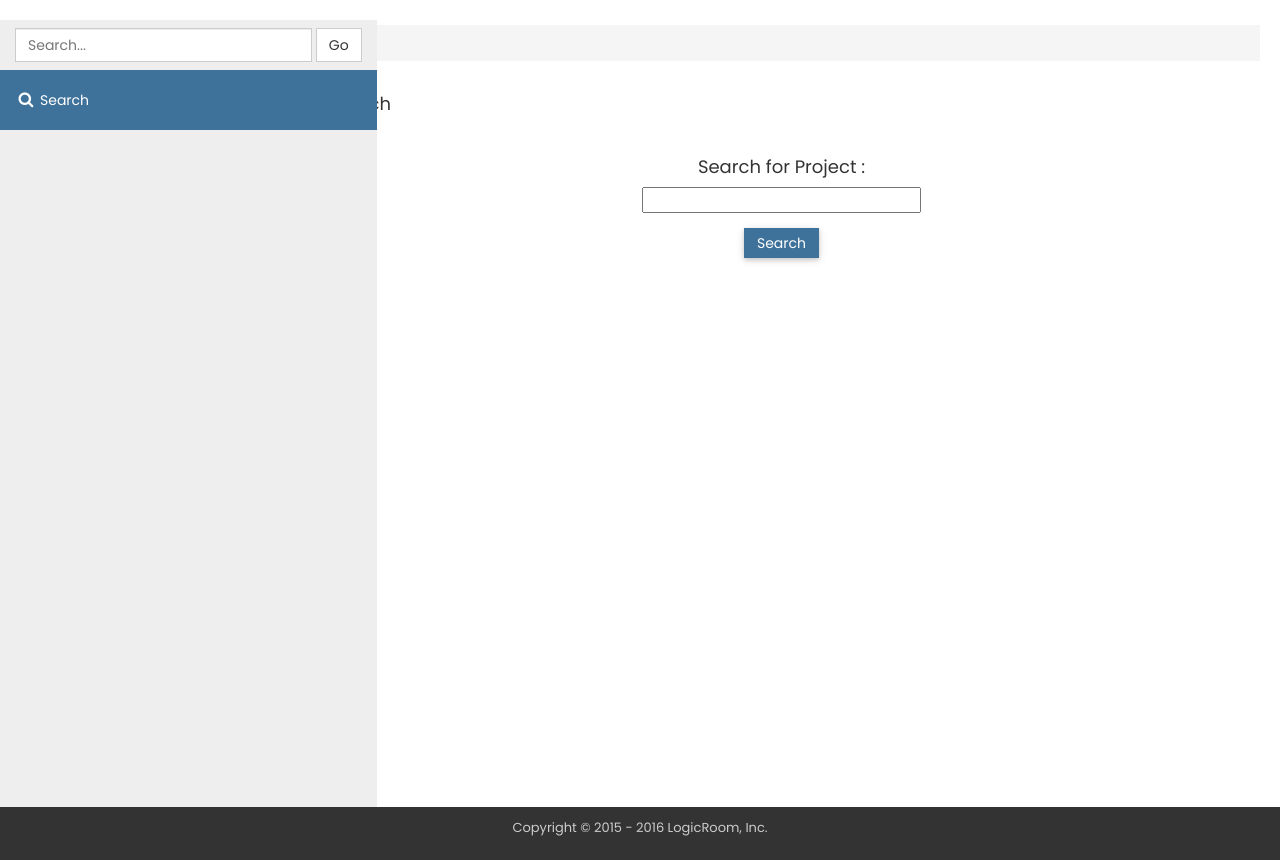
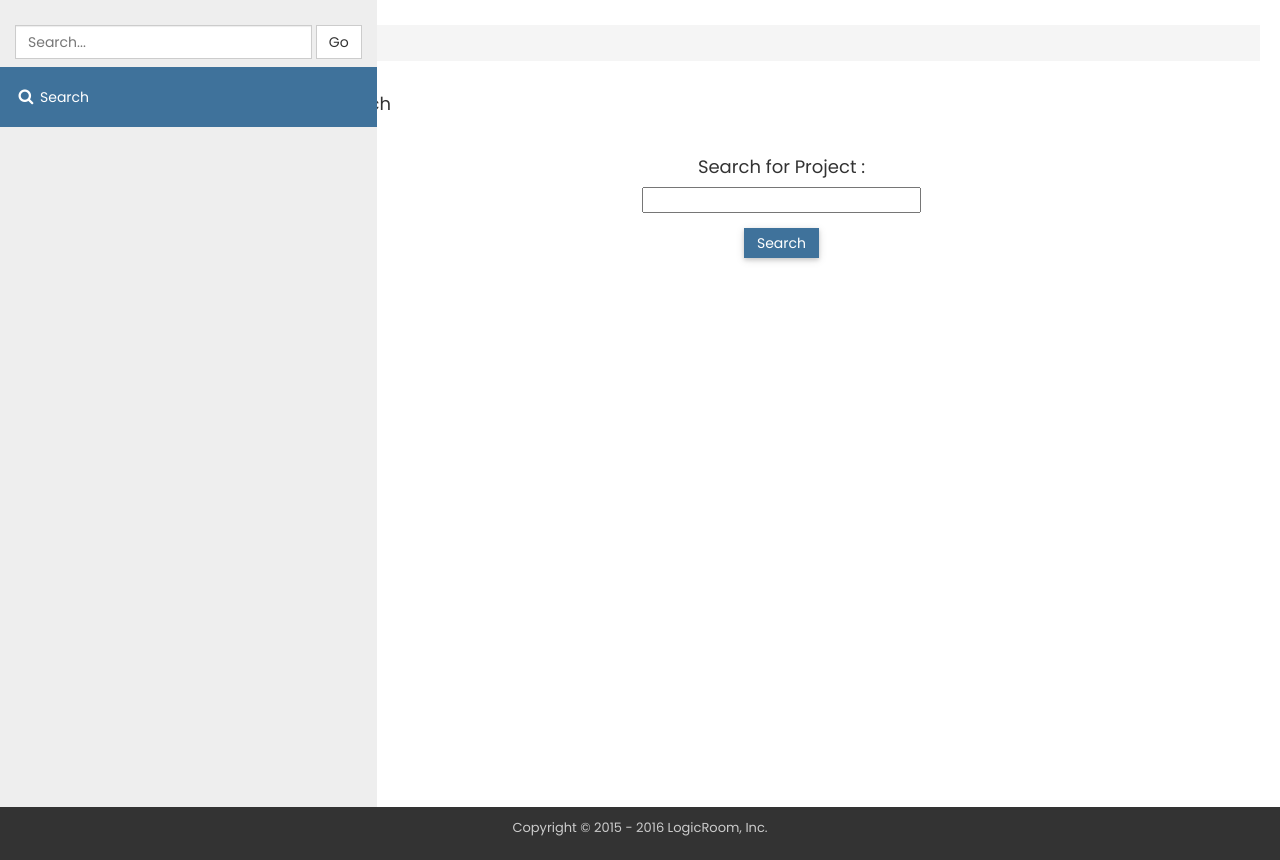
Before and after one commit to NiravMadariya-zz/LogicRoom1.0, a PHP site: page /Search.php in a window 1280 px wide. Shown: the part 50-910 px from the top of the page. Run offline with PHP 8.4, Linux system fonts and the light colour scheme.

Commit message:
Update Search.php

```diff
--- a/Search.php
+++ b/Search.php
@@ -37,9 +37,9 @@
       </div>
     </div>
     <div class="page-wrapper">
-      <div class="navbar-collapse collapse sidebar">
+      <div class="navbar-collapse collapse sidebar" style="margin-top:0px !important;">
         <ul class="sidebar-menu" style=" position:fixed; height:100%; background-color:#eee !important;">
-          <li>
+          <li style="margin-top:25px !important;">
             <form class="navbar-form" method="POST">
               <input type="text" class="form-control" name="searchbox" placeholder="Search...">
               <span class="btn btn-default">Go</span>
```
